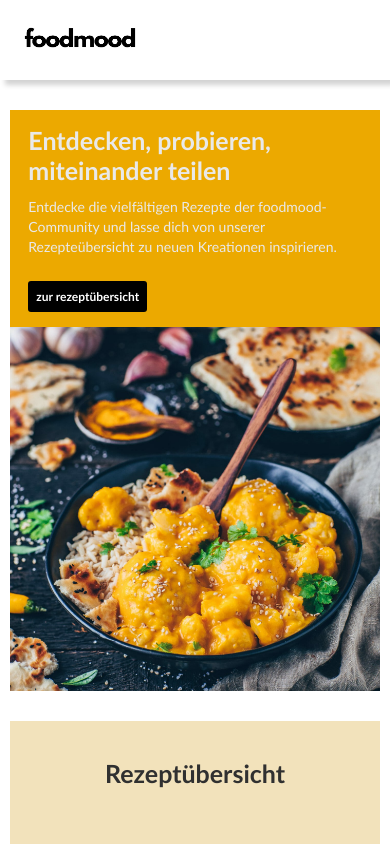
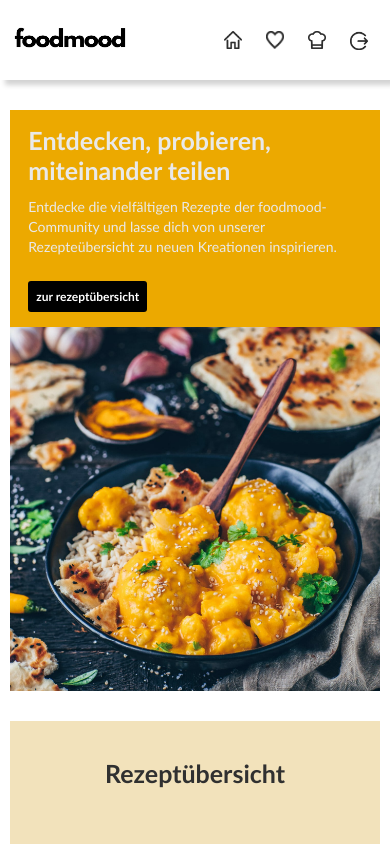
Before and after one commit to annaalehmann/GIS-P-fung-2021, a website: page Code/index.html in a window 390 px wide. Shown: the top 844 px of the page. Drawn offline with Linux system fonts and the light colour scheme; no server answers.

```diff
--- a/Code/index.html
+++ b/Code/index.html
@@ -5,7 +5,7 @@
     <meta charset="UTF-8">
     <meta name="viewport" content="width=device-width, initial-scale=1.0">
     <title>foodmood | Startseite</title>
-    <link rel="icon" href="#">
+    <link rel="icon" href="Bilder/logo_icon.png">
     <link rel="stylesheet" href="stylesheet.css">
     <script src="index.js" defer></script>
 </head>
@@ -13,27 +13,31 @@
 
 <body>
     <header>
+        <div class="headerInhaltContainer">
+            <div class="logoContainer">
                 <img class="logo" src="Bilder/logo.png" alt="Logo">
+            </div>
             <nav class="menueContainer">
                 <ul class="menue">
                     <li class="menuepunkt" id="punkt1">
                         <a href="index.html" class="menuetext">Startseite</a>
-                    <a class="menuepunktIcon menuetext" href="index.html"><img src="Bilder/icon_startseite.png" alt="Startseite"></a>
+                        <a class="menuepunktIcon" href="index.html"><img src="Bilder/icon_startseite.png" alt="Startseite"></a>
                     </li>
                     <li class="menuepunkt" id="punkt2">
                         <a href="favoriten.html" class="menuetext">Favoriten</a>
-                    <a class="menuepunktIcon menuetext" href="favoriten.html"><img src="Bilder/icon_favoriten.png" alt="Favoriten"></a>
+                        <a class="menuepunktIcon" href="favoriten.html"><img src="Bilder/icon_favoriten.png" alt="Favoriten"></a>
                     </li>
                     <li class="menuepunkt" id="punkt3">
                         <a href="meine-rezepte.html" class="menuetext">Meine Rezepte</a>
-                    <a class="menuepunktIcon menuetext" href="meine-rezepte.html"><img src="Bilder/icon_myRecipes.png" alt="Meine Rezepte"></a>
+                        <a class="menuepunktIcon" href="meine-rezepte.html"><img src="Bilder/icon_myRecipes.png" alt="Meine Rezepte"></a>
                     </li>
                     <li class="menuepunkt" id="punkt4">
                         <a href="login.html" class="menuetext">Abmelden</a>
-                    <a class="menuepunktIcon menuetext" href="login.html"><img src="Bilder/icon_logout.png" alt="Abmelden"></a>
+                        <a class="menuepunktIcon" href="login.html"><img src="Bilder/icon_logout.png" alt="Abmelden"></a>
                     </li>
                 </ul>
             </nav>
+        </div>
     </header>
 
     <div class="ebenenContainer">
--- a/Code/stylesheet.css
+++ b/Code/stylesheet.css
@@ -5,23 +5,6 @@
 body {
     background-color: rgb(255, 255, 255);
     margin: 0px;
-}
-
-header {
-    display: flex;
-    flex-direction: row;
-    align-items: center;
-    background-color: rgb(255, 255, 255);
-    top: 0;
-    left: 0;
-    right: 0;
-    height: 80px;
-    box-shadow: 5px 5px 5px rgba(0, 0, 0, 0.178);
-}
-
-.logo {
-    width: 150px;
-    padding-left: 130px;
 }
 
 .ueberschrift {
@@ -47,9 +30,42 @@
     font-size: 20px;
 }
 
+header {
+    display: flex;
+    flex-direction: row;
+    align-items: center;
+    background-color: rgb(255, 255, 255);
+    top: 0;
+    left: 0;
+    right: 0;
+    width: 100%;
+    height: 80px;
+    box-shadow: 5px 5px 5px rgba(0, 0, 0, 0.178);
+}
+
+.headerInhaltContainer {
+    display: flex;
+    flex-direction: row;
+    align-items: center;
+    width: 80%;
+    margin-left: auto;
+    margin-right: auto;
+}
+
+.logoContainer {
+    display: flex;
+    justify-content: flex-startS;
+    width: 20%;
+}
+
+.logo {
+    width: 150px;
+}
+
 .menueContainer {
-    position: absolute;
-    right: 100px;
+    display: flex;
+    justify-content: flex-end;
+    width: 80%;
 }
 
 .menue {
@@ -73,8 +89,9 @@
 
 .menuetext {
     font-size: 16px;
+    width: 100%;
     color: #6d6d6d;
-    padding: 40px;
+    padding: 25px;
     font-weight: 500;
     font-family: 'Gill Sans', 'Gill Sans MT', Calibri, 'Trebuchet MS', sans-serif;
     transition: 0.3s ease-out;
@@ -378,18 +395,15 @@
 
 @media screen and (max-width: 1300px) {
     /*Globale Komponenten*/
-    .logo {
-        padding-left: 50px;
-    }
-    .menueContainer {
-        right: 40px;
-    }
     .ueberschrift {
         font-size: 40px;
         width: 100%;
     }
     .textkoerper {
         line-height: 30px;
+    }
+    .headerInhaltContainer {
+        width: 90%;
     }
     /*Startseite*/
     .ebeneHeader {
@@ -435,18 +449,15 @@
 
 @media screen and (max-width: 900px) {
     /*Globale Komponenten*/
-    .logo {
-        padding-left: 20px;
-    }
-    .menueContainer {
-        right: 10px;
-    }
     .ueberschrift {
         font-size: 30px;
     }
     .textkoerper {
         font-size: 18px;
         line-height: 25px;
+    }
+    .headerInhaltContainer {
+        width: 95%;
     }
     /*Startseite*/
     .ebeneHeader {
```
Also changed, not shown: Code/favoriten.js (+8 -1 lines), Code/favoriten.ts (+9 -2 lines), Code/Bilder/icon.png (deleted), Code/Bilder/logo_icon.png (added), 1 other file. Lines whose indentation alone changed are shown as unchanged.
